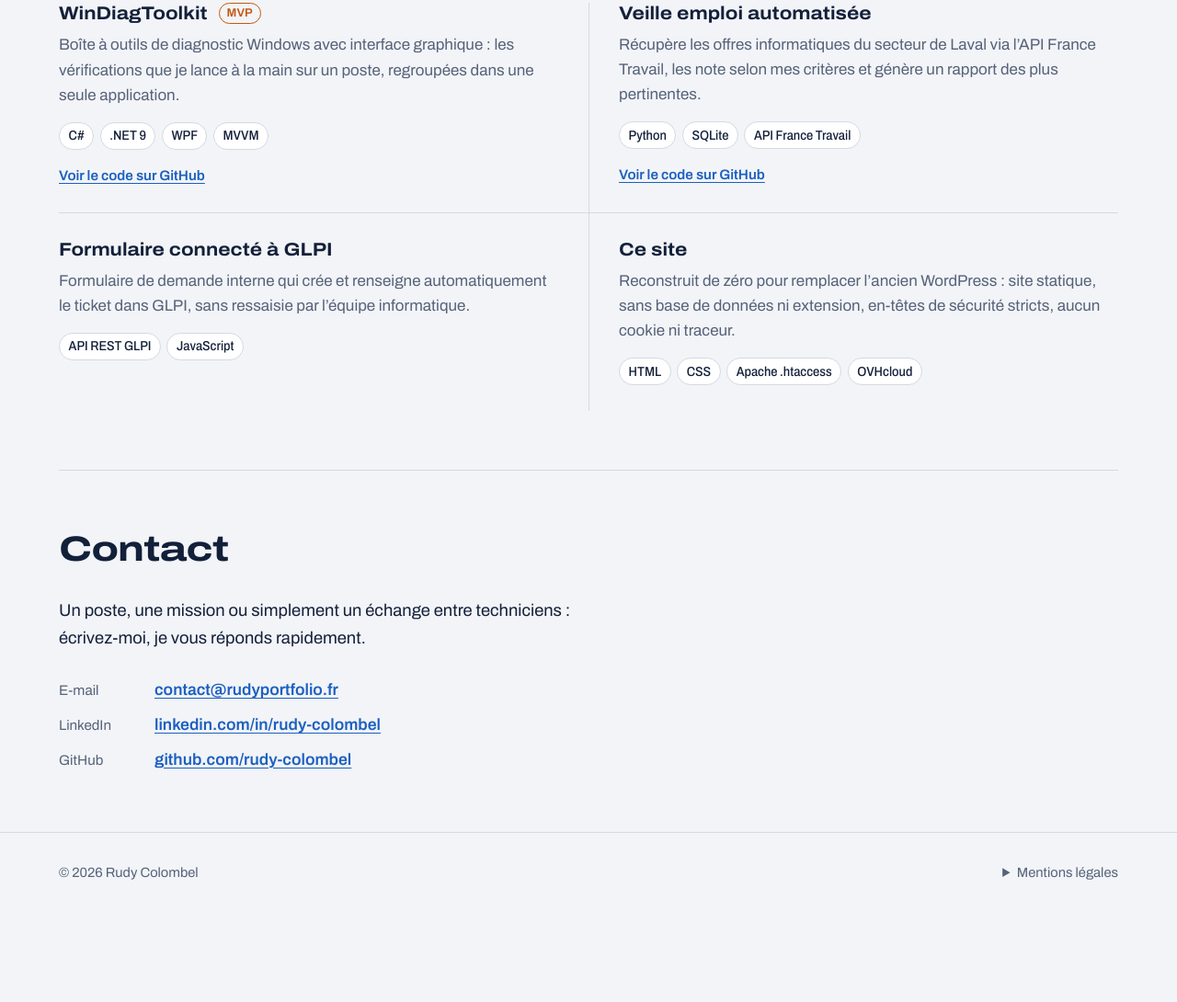
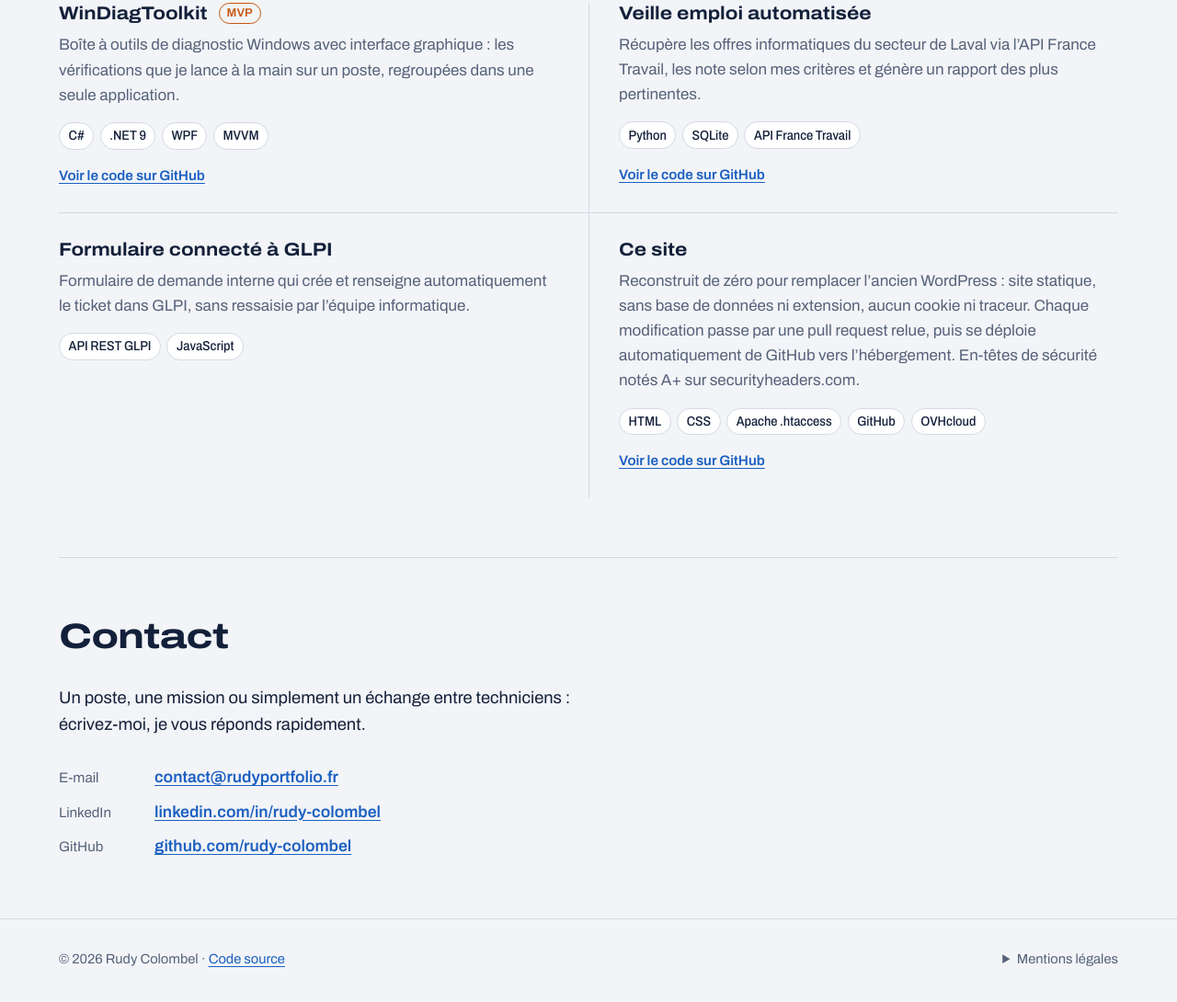
Before and after one commit to rubiocolombel/portfolio, a plain HTML site: page index.html in a window 1280 px wide. Shown: the part 2859-3949 px from the top of the page at 92% size. Before the commit the page ends 3860 px from the top, so only its background shows below. Drawn offline with Linux system fonts and the light colour scheme.

Commit message:
Projet « Ce site » : déploiement Git automatique et lien vers le code source (#2)
Sert aussi de test du déploiement automatique GitHub -> OVH.


Claude-Session: https://claude.ai/code/session_01G4V7bYwBteLEcaeJWrEMMy

Co-authored-by: Claude <noreply@anthropic.com>

```diff
--- a/index.html
+++ b/index.html
@@ -217,8 +217,9 @@
           <div class="project-head">
             <h3>Ce site</h3>
           </div>
-          <p>Reconstruit de zéro pour remplacer l’ancien WordPress&nbsp;: site statique, sans base de données ni extension, en-têtes de sécurité stricts, aucun cookie ni traceur.</p>
-          <ul class="tags"><li>HTML</li><li>CSS</li><li>Apache .htaccess</li><li>OVHcloud</li></ul>
+          <p>Reconstruit de zéro pour remplacer l’ancien WordPress&nbsp;: site statique, sans base de données ni extension, aucun cookie ni traceur. Chaque modification passe par une pull request relue, puis se déploie automatiquement de GitHub vers l’hébergement. En-têtes de sécurité notés A+ sur securityheaders.com.</p>
+          <ul class="tags"><li>HTML</li><li>CSS</li><li>Apache .htaccess</li><li>GitHub</li><li>OVHcloud</li></ul>
+          <p class="project-links"><a href="https://github.com/rubiocolombel/portfolio">Voir le code sur GitHub</a></p>
         </li>
       </ul>
     </section>
@@ -237,7 +238,7 @@
 
   <footer class="site-footer">
     <div class="wrap footer-inner">
-      <p>© 2026 Rudy Colombel</p>
+      <p>© 2026 Rudy Colombel · <a href="https://github.com/rubiocolombel/portfolio">Code source</a></p>
       <details class="legal">
         <summary>Mentions légales</summary>
         <p><strong>Éditeur</strong>&nbsp;: Rudy Colombel, Laval. Contact&nbsp;: contact@rudyportfolio.fr.</p>
```
